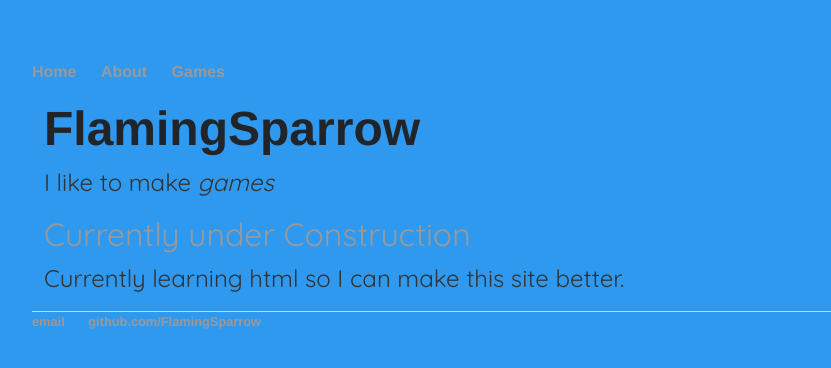
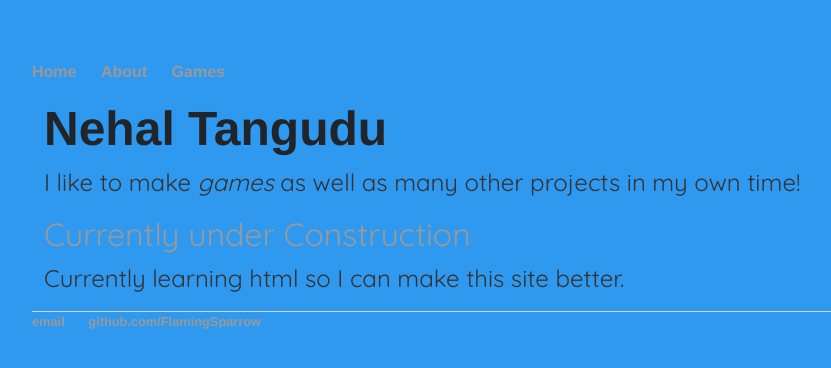
Before and after one commit to FlamingSparrow/flamingsparrow.github.io, a Jekyll site: the page built from index.html, in a window 1280 px wide. Shown: the top 368 px of the page, without its empty margins (160-991 px from the left). Built offline with Jekyll 4.4.1, drawn with Linux system fonts in a browser that asks for light colours.

Commit message:
Update index.html

```diff
--- a/index.html
+++ b/index.html
@@ -3,8 +3,8 @@ layout: default
 title: FlamingSparrow
 ---
 <div class="blurb">
-	<h1><b>FlamingSparrow</b></h1>
-	<p>I like to make <em>games</em></p>
+	<h1><b>Nehal Tangudu</b></h1>
+	<p>I like to make <em>games</em> as well as many other projects in my own time!</p>
 	<h2><a href="/about">Currently under Construction</a></h2>
 </div><!-- /.blurb -->
 
```
